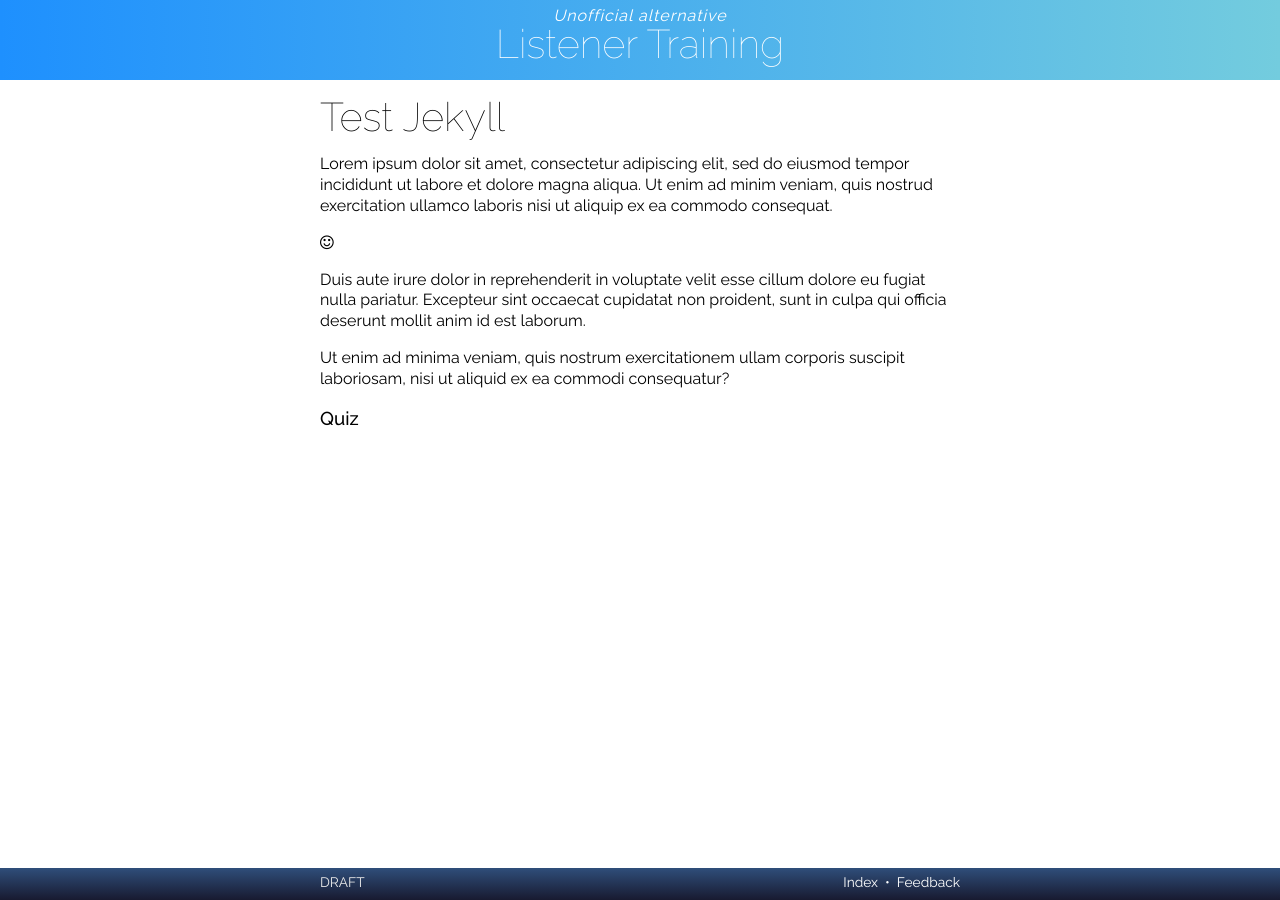
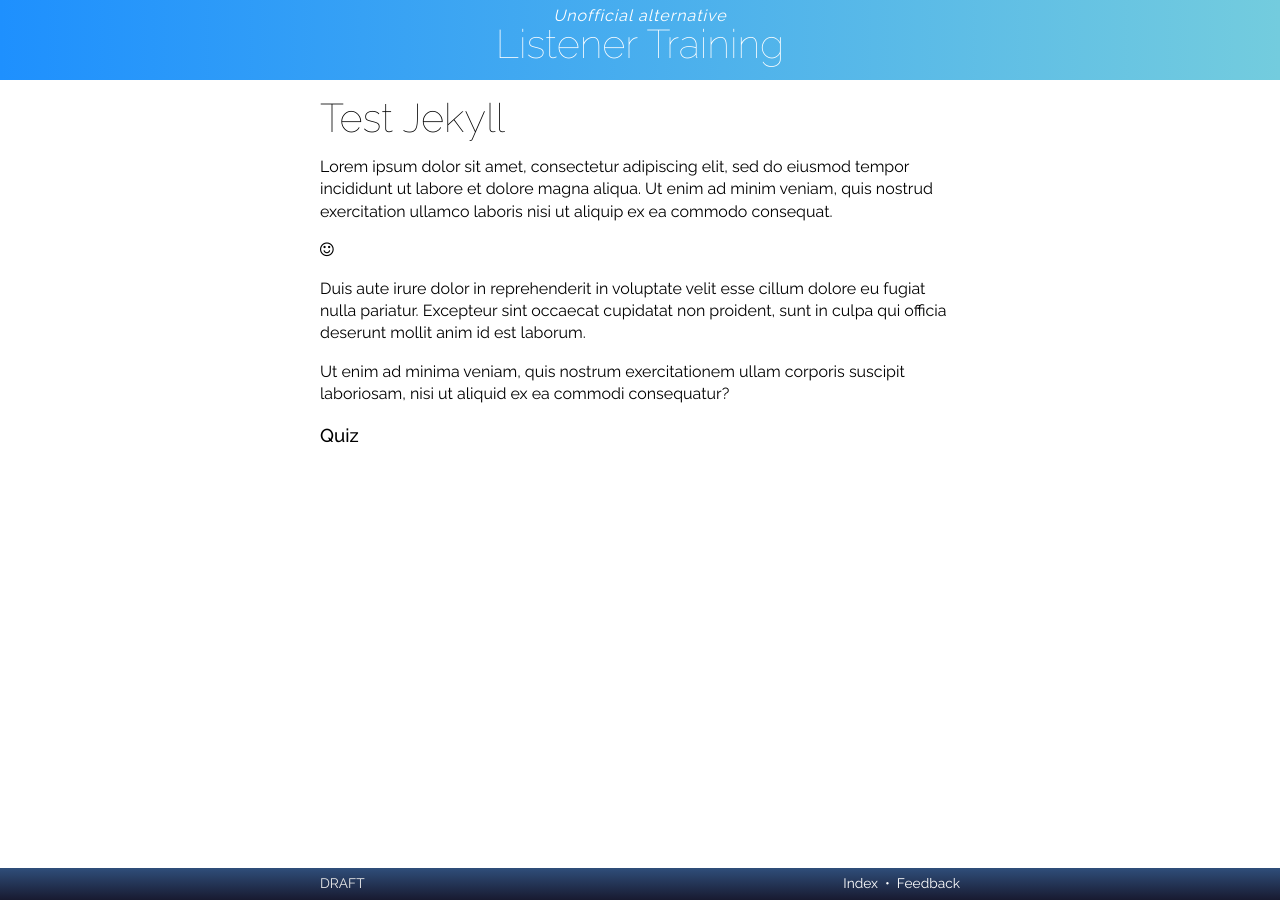
Before and after one commit to RarelyCharlie/rarelycharlie.github.io, a Jekyll site: the page built from test.md, in a window 1280 px wide. Built offline with Jekyll 4.4.1, drawn with Linux system fonts in a browser that asks for light colours; nearby versions of some CDN libraries.

Commit message:
more line height

```diff
--- a/_layouts/listen.html
+++ b/_layouts/listen.html
@@ -18,7 +18,7 @@ version: DRAFT
 <link rel="stylesheet" href="https://cdnjs.cloudflare.com/ajax/libs/font-awesome/4.6.3/css/font-awesome.min.css">
 <script src="https://cdnjs.cloudflare.com/ajax/libs/seedrandom/2.4.2/seedrandom.min.js"></script>
 <style>
-body {font-family: Raleway, sans-serif; font-size: 16px; font-weight: 400; line-height: 130%; margin: 0; padding: 80px 0 40px 0;}
+body {font-family: Raleway, sans-serif; font-size: 16px; font-weight: 400; line-height: 140%; margin: 0; padding: 80px 0 40px 0;}
 #header {z-index: 9; position: fixed; top: 0; height: 80px; width: 100%; text-align: center;
   background: #159957 linear-gradient(to right, #1e90fe 0%, #73ccde 100%);}
 #footer {z-index: 9; position: fixed; bottom: 0; height: 32px; width: 100%;
```
